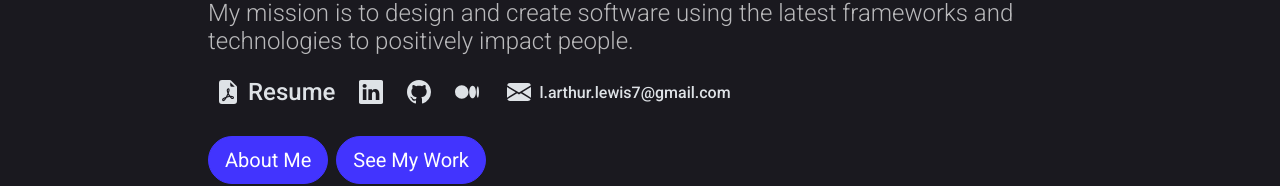
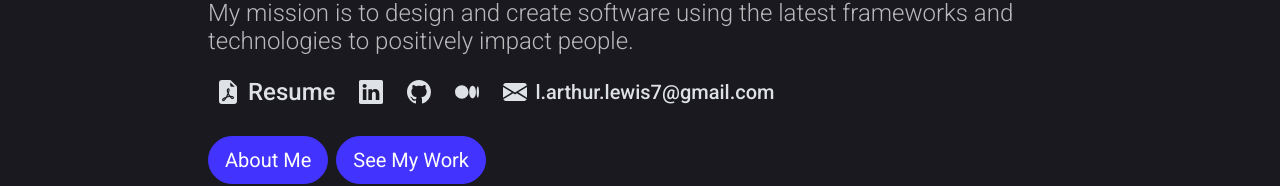
Before and after one commit to lalewis7/lalewis7.github.io, a Next.js app: page / in a window 1280 px wide. Shown: the part 287-473 px from the top of the page. Built offline with nearby package versions, Linux system fonts and the light colour scheme.

Commit message:
fixed bug with header

```diff
--- a/app/csr_components/CopyEmail.jsx
+++ b/app/csr_components/CopyEmail.jsx
@@ -41,8 +41,8 @@ export default function CopyEmail(){
             overlay={tooltip}
             onToggle={(show) => onToggle(show)}
         >
-            <button className="nav-link d-flex align-items-center gap-2 lh-1" onClick={copy}>
-                <EnvelopeFill className="ms-1" /><span className="h6 m-0">{process.env.NEXT_PUBLIC_EMAIL}</span>
+            <button className="nav-link d-flex align-items-center gap-2 lh-1 nav-link" onClick={copy}>
+                <EnvelopeFill /><span className="h5 m-0">{process.env.NEXT_PUBLIC_EMAIL}</span>
             </button>
         </OverlayTrigger>
     </>
--- a/app/layout.jsx
+++ b/app/layout.jsx
@@ -60,7 +60,7 @@ export default function RootLayout({ children }) {
         <header className={`navbar navbar-expand-${mobileBreakpoint} fixed-top`}>
           <nav className="container">
             <Link href="/" className={`navbar-brand d-flex align-items-center ${roboto_mono.className}`}>
-              <img src={'icon.png'} width={28} className="me-3" />
+              <img src={'/icon.png'} width={28} className="me-3" />
               <span>{process.env.NEXT_PUBLIC_NAME}</span>
             </Link>
             <div className={`d-none d-${mobileBreakpoint}-block navbar-collapse`}>
```
